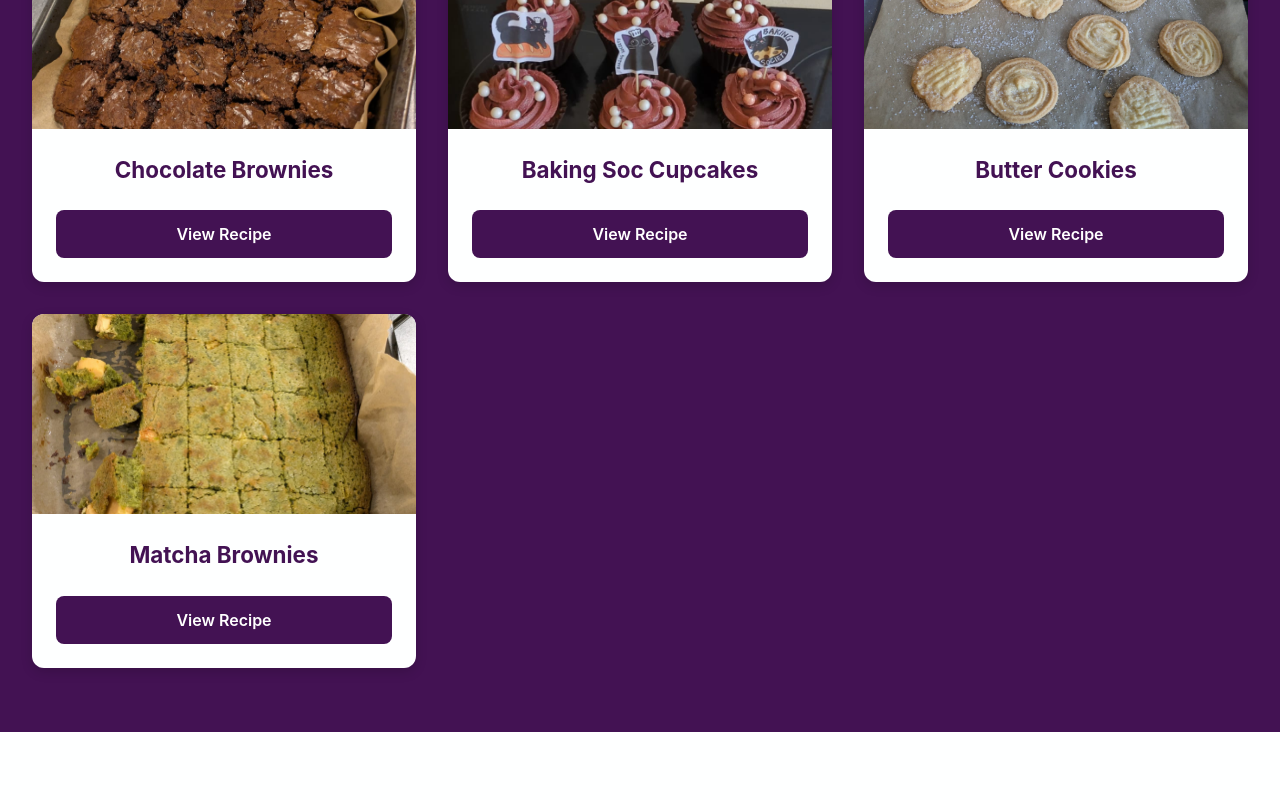
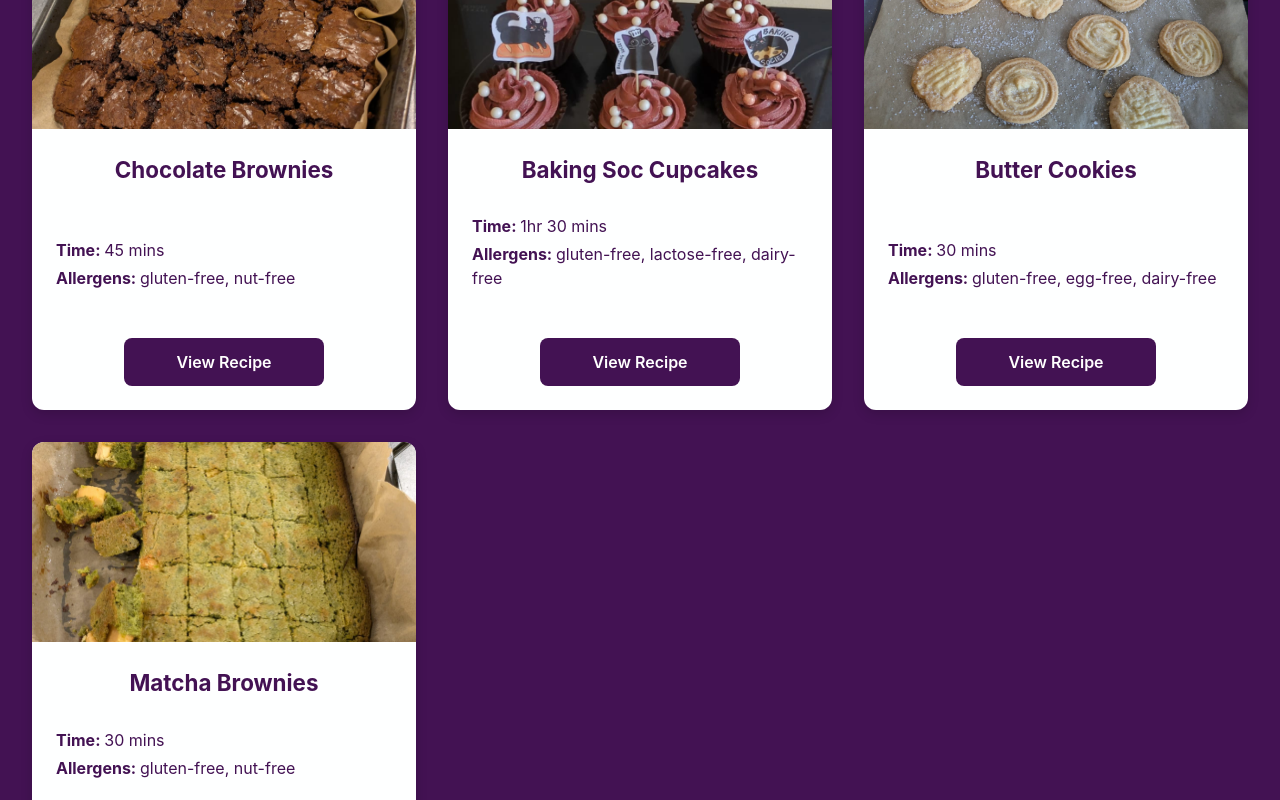
Before and after one commit to tamrachan/baking-soc-website, a React (Vite) app in the folder front-end/: page / in a window 1280 px wide. Shown: the part 2440-3240 px from the top of the page. Built offline with nearby package versions, Linux system fonts and the light colour scheme.

Commit message:
Added time and allergens to the recipes

```diff
--- a/front-end/src/constants/recipes.json
+++ b/front-end/src/constants/recipes.json
@@ -24,6 +24,8 @@
       "Let cool completely before slicing (or eat warm)."
     ],
     "image": "/recipe-images/chocolate_brownies.jpg",
+    "time": "45 mins",
+    "allergens": "gluten-free, nut-free",
     "updated": "30/08/2025",
     "source": "Baking Society"
   },
@@ -64,6 +66,8 @@
       "Decorate: pipe frosting with a star tip, sprinkle with sugar pearls, and add toppers."
     ],
     "image": "/recipe-images/baking_soc_cupcakes.jpg",
+    "time": "1hr 30 mins",
+    "allergens": "gluten-free, lactose-free, dairy-free",
     "updated": "30/08/2025",
     "source": "Baking Society"
   },
@@ -90,6 +94,8 @@
       "Store in an airtight container at room temperature for up to a week."
     ],
     "image": "/recipe-images/butter_cookies.jpg",
+    "time": "30 mins",
+    "allergens": "gluten-free, egg-free, dairy-free",
     "updated": "30/08/2025",
     "source": "Baking Society"
   },
@@ -114,7 +120,9 @@
       "Note: Brownies improve in flavor with time. Store well-sealed for long shelf life, suitable for gifting or mailing as snacks."
     ],
     "image": "/recipe-images/matcha_brownies.jpg",
+    "time": "30 mins",
+    "allergens": "gluten-free, nut-free",
     "updated": "30/08/2025",
-    "source": "Baking Society"
+    "source": "Anonymous"
   }
 ]
--- a/front-end/src/css/Recipes.css
+++ b/front-end/src/css/Recipes.css
@@ -68,6 +68,18 @@
     flex-direction: column;
     flex-grow: 1; /* Allows this section to fill remaining space */
     color: var(--primary-purple);
+    align-items: center;
+}
+
+.recipe-details {
+    width: 100%; /* Allows it to fill the space */
+    align-self: flex-start; /* Override the parent's centering */
+    text-align: left; /* Ensure text inside is left-aligned */
+    margin-bottom: 1.5rem; /* Creates space below the allergens */
+}
+
+.recipe-details p {
+    margin: 0.25rem 0;
 }
 
 .recipe-card h3 {
@@ -77,6 +89,9 @@
 }
 
 .view-recipe-button {
+    margin-top: 20px;
+    width: 80%; /* Give the button a relative width */
+    max-width: 200px;
     background-color: var(--primary-purple);
     color: white;
     padding: 0.75rem 1.5rem;
--- a/front-end/src/pages/Recipes.jsx
+++ b/front-end/src/pages/Recipes.jsx
@@ -29,10 +29,14 @@ function Recipes() {
                 {filteredRecipes.length > 0 ? (
                     filteredRecipes.map(recipe => (
                         <div key={recipe.title} className="recipe-card">
-                            {/* --- Add the image here --- */}
+
                             <img src={recipe.image} alt={`A photo of ${recipe.title}`} className="recipe-card-image" />
                             <div className="recipe-card-content">
                                 <h3>{recipe.title}</h3>
+                                <div className="recipe-details">
+                                    <p><strong>Time: </strong>{recipe.time}</p>
+                                    <p><strong>Allergens: </strong>{recipe.allergens}</p>
+                                </div>
                                 <Link to={`/recipe/${encodeURIComponent(recipe.title)}`} className="view-recipe-button">
                                     View Recipe
                                 </Link>
```
